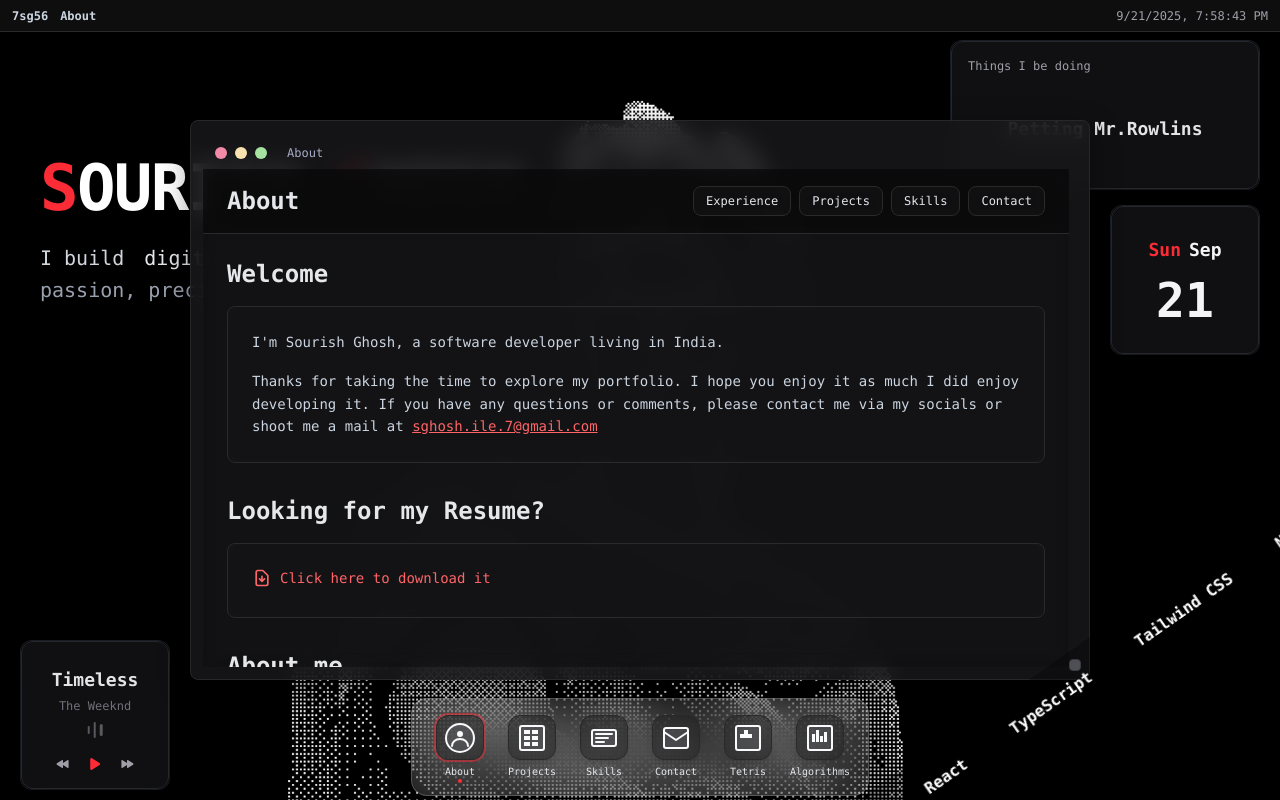
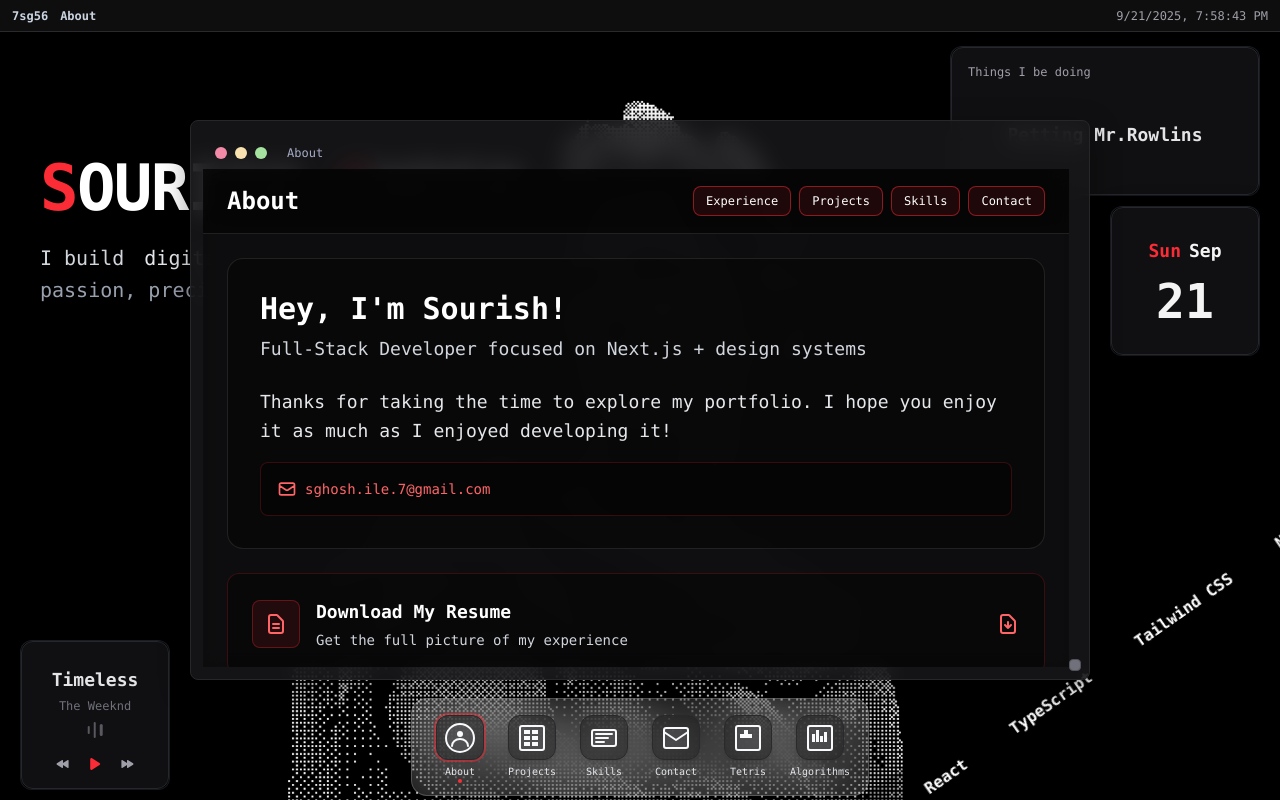
Before and after one commit to 7sg56/my-portfolio, a Next.js app: page /portfolio/desktop in a window 1280 px wide. Both pictures are taken after a click on the button "About". Built offline with nearby package versions, Linux system fonts and the light colour scheme; a web font is replaced by a local one.

Commit message:
Fixed widget scaling issue, all the windows revamped, improved tetris game logic

```diff
--- a/app/portfolio/desktop/page.tsx
+++ b/app/portfolio/desktop/page.tsx
@@ -357,6 +357,9 @@ export default function DesktopOSPage() {
     const smallWidget = responsive.widget(responsiveConfig, 150, 150);
     const margin = responsiveConfig.widgetMargin;
 
+    // Consistent top spacing for all screen sizes (same as 13" MacBook)
+    const topSpacing = 46;
+
     return [
       {
         id: "todo-widget",
@@ -364,9 +367,9 @@ export default function DesktopOSPage() {
         icon: "",
         type: "widget",
         widgetType: "todo",
-        // TOP-RIGHT CORNER
+        // TOP-RIGHT CORNER - Consistent spacing
         x: width - todoWidget.width - margin,
-        y: responsiveConfig.heroTop * 0.3 - 20,
+        y: topSpacing,
         widthPx: todoWidget.width,
         heightPx: todoWidget.height,
       },
@@ -388,27 +391,14 @@ export default function DesktopOSPage() {
           icon: "",
           type: "widget",
           widgetType: "date-now",
-          // BOTTOM-RIGHT - Position below todo widget
+          // BOTTOM-RIGHT - Position below todo widget with consistent gap
           x: width - smallWidget.width - margin,
-          y: (responsiveConfig.heroTop * 0.3) + todoWidget.height - 5, // Below todo widget with gap
+          y: topSpacing + todoWidget.height + 10,
           widthPx: smallWidget.width,
           heightPx: smallWidget.height,
         },
     ];
   }, [width, height, responsiveConfig]);
-
-  useEffect(() => {
-    computeLayout(desktopItems);
-    if (typeof window !== "undefined") {
-      const onResize = () => {
-        setWidth(window.innerWidth);
-        setHeight(window.innerHeight);
-        computeLayout(desktopItems);
-      };
-      window.addEventListener("resize", onResize);
-      return () => window.removeEventListener("resize", onResize);
-    }
-  }, [computeLayout, desktopItems]);
 
   // Widget renderer - direct widgets
   const renderWidget = (widgetType: WidgetType) => {
@@ -491,7 +481,7 @@ export default function DesktopOSPage() {
                 lineHeight: '0.9'
               }}
             >
-              <span className="text-red-500">S</span>OURISH <span className="text-red-500">G</span>HOSH
+              <span className="text-red-500">S</span>ourish <span className="text-red-500">G</span>HOSH
             </h1>
 
             {/* Tagline - Responsive */}
@@ -514,7 +504,7 @@ export default function DesktopOSPage() {
 
       {/* TechStackStrip - Using Responsive System */}
       <div
-        className="absolute z-[300] origin-center"
+        className="absolute z-20 origin-center"
         style={{
           bottom: `${responsiveConfig.techStripBottom}px`,
           right: `${responsiveConfig.techStripRight}px`,
@@ -549,7 +539,7 @@ export default function DesktopOSPage() {
         return (
           <motion.div
             key={item.id}
-            className="absolute pointer-events-auto border border-gray-700/50 rounded-xl bg-black/20 backdrop-blur-sm shadow-lg hover:shadow-xl transition-all duration-300 hover:border-gray-600/70"
+            className="absolute pointer-events-auto border border-gray-700/50 rounded-xl bg-black/20 backdrop-blur-sm"
             style={{
               left: item.x,
               top: item.y,
@@ -567,9 +557,9 @@ export default function DesktopOSPage() {
 
 
       {/* Custom Dock - Using Responsive System */}
-      <div className="absolute bottom-1 left-1/2 transform -translate-x-1/2">
+      <div className="absolute bottom-1 left-1/2 transform -translate-x-1/2 max-w-[95vw]">
         <div
-          className="bg-white/10 backdrop-blur-xl border border-white/20 rounded-2xl flex items-end shadow-[0_20px_60px_rgba(0,0,0,0.4)]"
+          className="bg-white/10 backdrop-blur-xl border border-white/20 rounded-2xl flex items-end shadow-[0_20px_60px_rgba(0,0,0,0.4)] overflow-x-auto scrollbar-hide"
           style={{
             padding: `${responsiveConfig.dockPadding}px`,
             gap: `${responsiveConfig.dockGap}px`
@@ -579,17 +569,19 @@ export default function DesktopOSPage() {
             const isOpen = openWindows[app.appType as WindowAppType];
             const hasIndicator = isOpen;
             const dock = responsive.dock(responsiveConfig);
+            const showLabel = width >= 1024; // Show labels only on lg and up
             return (
               <motion.button
                 key={app.id}
-                className="flex flex-col items-center text-gray-100 hover:scale-110 transition-transform duration-200 relative"
+                className="flex flex-col items-center text-gray-100 hover:scale-110 transition-transform duration-200 relative flex-shrink-0"
                 style={{
-                  width: `${dock.buttonSize}px`,
+                  minWidth: `${dock.buttonSize}px`,
                   height: `${dock.buttonSize}px`
                 }}
                 onClick={() => handleDockAppClick(app)}
                 whileHover={{ y: -5 }}
                 whileTap={{ scale: 0.95 }}
+                title={app.name}
               >
                 <div
                   className={`glass-2 border border-theme rounded-xl flex items-center justify-center mb-1 hover:glass-1 transition-colors duration-200 shadow-md ${hasIndicator ? 'ring-2 ring-red-500/50' : ''}`}
@@ -609,12 +601,14 @@ export default function DesktopOSPage() {
                 {hasIndicator && (
                   <div className="absolute -bottom-1 w-1 h-1 rounded-full bg-red-500"></div>
                 )}
-                <span
-                  className="font-medium text-gray-200"
-                  style={{ fontSize: `${dock.fontSize}px` }}
-                >
-                  {app.name}
-                </span>
+                {showLabel && (
+                  <span
+                    className="font-medium text-gray-200 whitespace-nowrap"
+                    style={{ fontSize: `${dock.fontSize}px` }}
+                  >
+                    {app.name}
+                  </span>
+                )}
               </motion.button>
             );
           })}
--- a/components/windows/AboutHome.tsx
+++ b/components/windows/AboutHome.tsx
@@ -2,7 +2,8 @@
 
 import React, { useEffect, useState } from "react";
 import ExperienceCard from "./ExperienceCard";
-import { getAllExperience, getResume } from "@/lib/data";
+import { getAllExperience, getResume, getProfile } from "@/lib/data";
+import { motion } from "motion/react";
 
 export type OpenAppFn = (app: "about" | "projects" | "skills" | "contact") => void;
 
@@ -21,116 +22,186 @@ export default function AboutHome({ onOpen }: { onOpen: OpenAppFn }) {
 
   const renderAbout = () => {
     const resume = getResume();
+    const profile = getProfile();
+
+    const containerVariants = {
+      hidden: { opacity: 0 },
+      visible: {
+        opacity: 1,
+        transition: {
+          staggerChildren: 0.1
+        }
+      }
+    };
+
+    const itemVariants = {
+      hidden: { opacity: 0, y: 20 },
+      visible: { opacity: 1, y: 0 }
+    };
 
     return (
-      <div className="h-full flex flex-col bg-black/20 backdrop-blur-sm">
+      <div className="h-full flex flex-col bg-black/40 backdrop-blur-sm relative z-50">
         {/* Header with CTA buttons */}
-        <div className="flex items-center justify-between px-6 py-4 border-b border-theme bg-black/30 backdrop-blur-md">
-          <h1 className="text-2xl font-bold text-theme">About</h1>
+        <div className="flex items-center justify-between px-6 py-4 border-b border-white/10 bg-black/40 backdrop-blur-md">
+          <h1 className="text-2xl font-bold text-white">About</h1>
           <div className="flex flex-row gap-2">
-            <button
+            <motion.button
               onClick={() => setCurrentView("experience")}
-              className="rounded-lg border border-theme glass-2 hover:glass-1 text-theme px-3 py-1.5 transition-all duration-200 font-medium hover:scale-105 hover:shadow-lg hover:shadow-theme/20 text-xs"
+              className="rounded-lg border border-red-500/50 bg-red-500/10 hover:bg-red-500/20 text-white px-3 py-1.5 transition-all duration-200 font-medium text-xs"
+              whileHover={{ scale: 1.05 }}
+              whileTap={{ scale: 0.95 }}
             >
               Experience
-            </button>
+            </motion.button>
 
-            <button
+            <motion.button
               onClick={() => onOpen("projects")}
-              className="rounded-lg border border-theme glass-2 hover:glass-1 text-theme px-3 py-1.5 transition-all duration-200 font-medium hover:scale-105 hover:shadow-lg hover:shadow-theme/20 text-xs"
+              className="rounded-lg border border-red-500/50 bg-red-500/10 hover:bg-red-500/20 text-white px-3 py-1.5 transition-all duration-200 font-medium text-xs"
+              whileHover={{ scale: 1.05 }}
+              whileTap={{ scale: 0.95 }}
             >
               Projects
-            </button>
+            </motion.button>
 
-            <button
+            <motion.button
               onClick={() => onOpen("skills")}
-              className="rounded-lg border border-theme glass-2 hover:glass-1 text-theme px-3 py-1.5 transition-all duration-200 font-medium hover:scale-105 hover:shadow-lg hover:shadow-theme/20 text-xs"
+              className="rounded-lg border border-red-500/50 bg-red-500/10 hover:bg-red-500/20 text-white px-3 py-1.5 transition-all duration-200 font-medium text-xs"
+              whileHover={{ scale: 1.05 }}
+              whileTap={{ scale: 0.95 }}
             >
               Skills
-            </button>
+            </motion.button>
 
-            <button
+            <motion.button
               onClick={() => onOpen("contact")}
-              className="rounded-lg border border-theme glass-2 hover:glass-1 text-theme px-3 py-1.5 transition-all duration-200 font-medium hover:scale-105 hover:shadow-lg hover:shadow-theme/20 text-xs"
+              className="rounded-lg border border-red-500/50 bg-red-500/10 hover:bg-red-500/20 text-white px-3 py-1.5 transition-all duration-200 font-medium text-xs"
+              whileHover={{ scale: 1.05 }}
+              whileTap={{ scale: 0.95 }}
             >
               Contact
-            </button>
+            </motion.button>
           </div>
         </div>
 
         {/* Content */}
         <div className="flex-1 overflow-y-auto p-6">
-          <div className="max-w-4xl mx-auto space-y-8">
-            {/* Welcome Section */}
-            <div className="space-y-4">
-              <h2 className="text-2xl font-bold text-theme">Welcome</h2>
-              <div className="glass-2 rounded-lg p-6 border border-theme bg-black/20 backdrop-blur-sm relative overflow-hidden">
-                <p className="text-theme-2 leading-relaxed mb-4">
-                  I&apos;m Sourish Ghosh, a software developer living in India.
+          <motion.div
+            className="max-w-4xl mx-auto space-y-6"
+            variants={containerVariants}
+            initial="hidden"
+            animate="visible"
+          >
+            {/* Hero Welcome Card */}
+            <motion.div
+              variants={itemVariants}
+              className="relative overflow-hidden rounded-2xl border border-white/10 bg-black/40 p-8"
+            >
+
+              <div className="relative z-10">
+                <div className="mb-6">
+                  <h2 className="text-3xl font-bold text-white mb-2">Hey, I&apos;m Sourish!</h2>
+                  <p className="text-lg text-gray-300">{profile.tagline}</p>
+                </div>
+
+                <p className="text-gray-200 leading-relaxed text-lg mb-4">
+                  Thanks for taking the time to explore my portfolio. I hope you enjoy it as much as I enjoyed developing it!
                 </p>
-                <p className="text-theme-2 leading-relaxed">
-                  Thanks for taking the time to explore my portfolio. I hope you enjoy it as much I did enjoy developing it.
-                  If you have any questions or comments, please contact me via my socials or shoot me a mail at{" "}
+
+                <div className="flex items-center gap-2 p-4 bg-black/30 rounded-lg border border-red-500/20">
+                  <svg className="w-5 h-5 text-red-400" fill="none" stroke="currentColor" viewBox="0 0 24 24">
+                    <path strokeLinecap="round" strokeLinejoin="round" strokeWidth={2} d="M3 8l7.89 5.26a2 2 0 002.22 0L21 8M5 19h14a2 2 0 002-2V7a2 2 0 00-2-2H5a2 2 0 00-2 2v10a2 2 0 002 2z" />
+                  </svg>
                   <a
                     href="mailto:sghosh.ile.7@gmail.com"
-                    className="text-red-400 hover:text-red-300 underline transition-colors font-medium"
+                    className="text-red-400 hover:text-red-300 transition-colors font-medium"
                   >
                     sghosh.ile.7@gmail.com
                   </a>
-                </p>
                 </div>
               </div>
+            </motion.div>
 
-            {/* Resume Section */}
-            <div className="space-y-4">
-              <h2 className="text-2xl font-bold text-theme">Looking for my Resume?</h2>
-              <div className="glass-2 rounded-lg p-6 border border-theme bg-black/20 backdrop-blur-sm relative overflow-hidden">
-                <a
+
+
+            {/* Resume Download Card */}
+            <motion.div variants={itemVariants}>
+              <motion.a
                 href={resume.url}
                 download={resume.filename}
-                  className="inline-flex items-center gap-2 text-red-400 hover:text-red-300 transition-colors font-medium"
+                className="block relative overflow-hidden rounded-xl border border-red-500/20 bg-black/40 p-6 group"
+                whileHover={{ scale: 1.02 }}
+                whileTap={{ scale: 0.98 }}
               >
-                  <svg className="w-5 h-5" fill="none" stroke="currentColor" viewBox="0 0 24 24">
+                <div className="flex items-center justify-between">
+                  <div className="flex items-center gap-4">
+                    <div className="w-12 h-12 rounded-lg border border-red-500/30 bg-red-500/10 flex items-center justify-center">
+                      <svg className="w-6 h-6 text-red-400" fill="none" stroke="currentColor" viewBox="0 0 24 24">
+                        <path strokeLinecap="round" strokeLinejoin="round" strokeWidth={2} d="M9 12h6m-6 4h6m2 5H7a2 2 0 01-2-2V5a2 2 0 012-2h5.586a1 1 0 01.707.293l5.414 5.414a1 1 0 01.293.707V19a2 2 0 01-2 2z" />
+                      </svg>
+                    </div>
+                    <div>
+                      <h3 className="text-lg font-semibold text-white mb-1">Download My Resume</h3>
+                      <p className="text-sm text-gray-300">Get the full picture of my experience</p>
+                    </div>
+                  </div>
+                  <svg className="w-6 h-6 text-red-400 transform group-hover:translate-y-1 transition-transform" fill="none" stroke="currentColor" viewBox="0 0 24 24">
                     <path strokeLinecap="round" strokeLinejoin="round" strokeWidth={2} d="M12 10v6m0 0l-3-3m3 3l3-3m2 8H7a2 2 0 01-2-2V5a2 2 0 012-2h5.586a1 1 0 01.707.293l5.414 5.414a1 1 0 01.293.707V19a2 2 0 01-2 2z" />
                   </svg>
-                  Click here to download it
-                </a>
                 </div>
-            </div>
+              </motion.a>
+            </motion.div>
 
             {/* About Me Section */}
-            <div className="space-y-4">
-              <h2 className="text-2xl font-bold text-theme">About me</h2>
-              <div className="glass-2 rounded-lg p-6 border border-theme bg-black/20 backdrop-blur-sm relative overflow-hidden">
-                <p className="text-theme-2 leading-relaxed mb-4">
+            <motion.div variants={itemVariants} className="rounded-xl border border-red-500/20 bg-black/30 p-6">
+              <div className="flex items-center gap-3 mb-4">
+                <div className="w-2 h-8 bg-red-500 rounded"></div>
+                <h2 className="text-2xl font-bold text-white">My Journey</h2>
+              </div>
+              <div className="space-y-4 text-gray-200 leading-relaxed">
+                <p className="text-base">
                   From a young age, I was captivated by computers and technology - particularly games.
-                  What began as simple curiosity grew into a true passion for programming and development.
+                  What began as simple curiosity grew into a <span className="text-red-400 font-medium">true passion for programming and development</span>.
                 </p>
-                <p className="text-theme-2 leading-relaxed mb-4">
-                  I am currently pursuing my B.Tech in Computer Science (Software Engineering) at SRMIST, Chennai,
+                <p className="text-base">
+                  I am currently pursuing my <span className="text-red-400 font-medium">B.Tech in Computer Science (Software Engineering)</span> at SRMIST, Chennai,
                   where I have built a strong groundwork in programming, data structures and web development.
-                  Throughout my studies, I have developed a keen interest in machine learning and Linux networking,
+                  Throughout my studies, I have developed a keen interest in <span className="text-red-400 font-medium">machine learning and Linux networking</span>,
                   which I pursued alongside my core technologies.
                 </p>
-                <p className="text-theme-2 leading-relaxed">
-                  I am currently working in full-stack web development (MERN) to develop my problem-solving skills
+                <p className="text-base">
+                  I am currently working in <span className="text-red-400 font-medium">full-stack web development (MERN)</span> to develop my problem-solving skills
                   through DSA while diving into new technologies that require me to think differently.
                 </p>
               </div>
+            </motion.div>
+
+            {/* Hobbies & Interests */}
+            <motion.div variants={itemVariants} className="rounded-xl border border-red-500/20 bg-black/30 p-6">
+              <div className="flex items-center gap-3 mb-4">
+                <div className="w-2 h-8 bg-red-500 rounded"></div>
+                <h2 className="text-2xl font-bold text-white">Beyond Code</h2>
               </div>
-
-            {/* Hobbies Section */}
-            <div className="space-y-4">
-              <h2 className="text-2xl font-bold text-theme">Hobbies</h2>
-              <div className="glass-2 rounded-lg p-6 border border-theme bg-black/20 backdrop-blur-sm relative overflow-hidden">
-                <p className="text-theme-2 leading-relaxed">
-                  Outside of tech, I&apos;m a big Soulsborne fan when it comes to gaming (yes, I&apos;ve chased those platinum trophies).
-                  I&apos;m also a proud cat lover, and when I&apos;m not coding or gaming, I enjoy cooking and experimenting in the kitchen.
-                  On the strategic side, I like playing chess, where I currently hold a 1500 rating on Chess.com.
-                </p>
+              <div className="grid grid-cols-2 gap-4">
+                <div className="p-4 rounded-lg bg-red-500/5 border border-red-500/10">
+                  <h4 className="font-semibold text-white mb-1">Gaming</h4>
+                  <p className="text-sm text-gray-300">Soulsborne fan, platinum trophy hunter</p>
+                </div>
+                <div className="p-4 rounded-lg bg-red-500/5 border border-red-500/10">
+                  <h4 className="font-semibold text-white mb-1">Chess</h4>
+                  <p className="text-sm text-gray-300">1500 rating on Chess.com</p>
+                </div>
+                <div className="p-4 rounded-lg bg-red-500/5 border border-red-500/10">
+                  <h4 className="font-semibold text-white mb-1">Cat Lover</h4>
+                  <p className="text-sm text-gray-300">Proud owner of feline friends</p>
+                </div>
+                <div className="p-4 rounded-lg bg-red-500/5 border border-red-500/10">
+                  <h4 className="font-semibold text-white mb-1">Cooking</h4>
+                  <p className="text-sm text-gray-300">Experimenting in the kitchen</p>
                 </div>
               </div>
-          </div>
+            </motion.div>
+
+          </motion.div>
         </div>
       </div>
     );
@@ -141,18 +212,19 @@ export default function AboutHome({ onOpen }: { onOpen: OpenAppFn }) {
     const experience = getAllExperience();
 
     return (
-      <div className="flex flex-col gap-6 text-theme-2 max-w-7xl h-full overflow-y-auto">
-        <div className="flex items-center justify-between sticky top-0 bg-gradient-to-b from-black/90 to-transparent backdrop-blur-sm z-10 pb-4 px-6 py-4">
-          <h2 className="text-2xl font-bold text-theme">Experience</h2>
+      <div className="h-full flex flex-col bg-black/40 backdrop-blur-sm relative z-50">
+        <div className="flex items-center justify-between px-6 py-4 border-b border-white/10 bg-black/40 backdrop-blur-md">
+          <h2 className="text-2xl font-bold text-white">Experience</h2>
           <button
-            className="text-theme hover:text-theme-2 transition-colors"
+            className="text-white hover:text-gray-300 transition-colors"
             onClick={() => setCurrentView("about")}
           >
             ← Back to About
           </button>
         </div>
 
-        <div className="space-y-3">
+        <div className="flex-1 overflow-y-auto p-6">
+          <div className="max-w-4xl mx-auto space-y-4">
             {experience.map((exp, index) => (
               <ExperienceCard
                 key={index}
@@ -165,11 +237,12 @@ export default function AboutHome({ onOpen }: { onOpen: OpenAppFn }) {
             ))}
           </div>
         </div>
+      </div>
     );
   };
 
   return (
-    <div className="flex h-full w-full">
+    <div className="h-full w-full">
       {currentView === "about" && renderAbout()}
       {currentView === "experience" && renderExperience()}
     </div>
```
Also changed, not shown: app/globals.css (+9 -0 lines), components/windows/ContactWindow.tsx (+10 -8 lines), components/windows/ExperienceCard.tsx (+7 -7 lines), components/windows/ProjectsWindow.tsx (+14 -9 lines), components/windows/SkillsWindow.tsx (+8 -6 lines), components/windows/TetrisGameWindow.tsx (+99 -36 lines), lib/responsive.ts (+15 -15 lines), public/ship.webp (deleted). Lines whose indentation alone changed are shown as unchanged.
